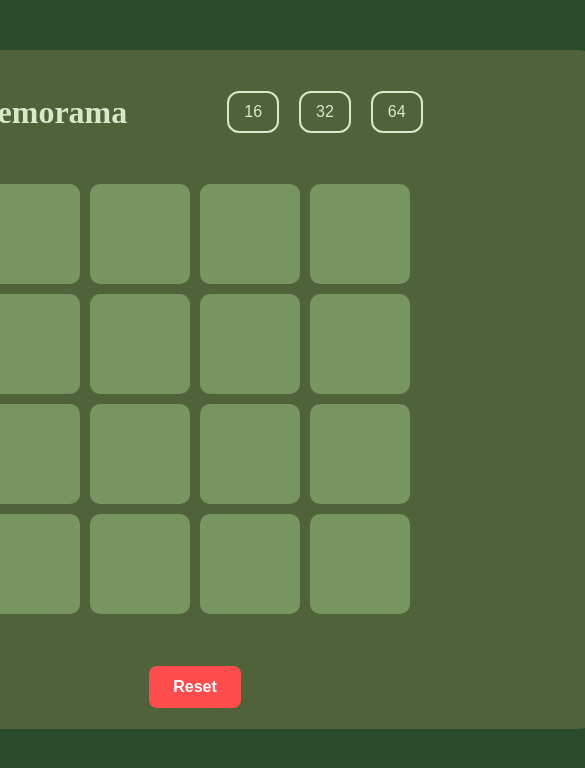
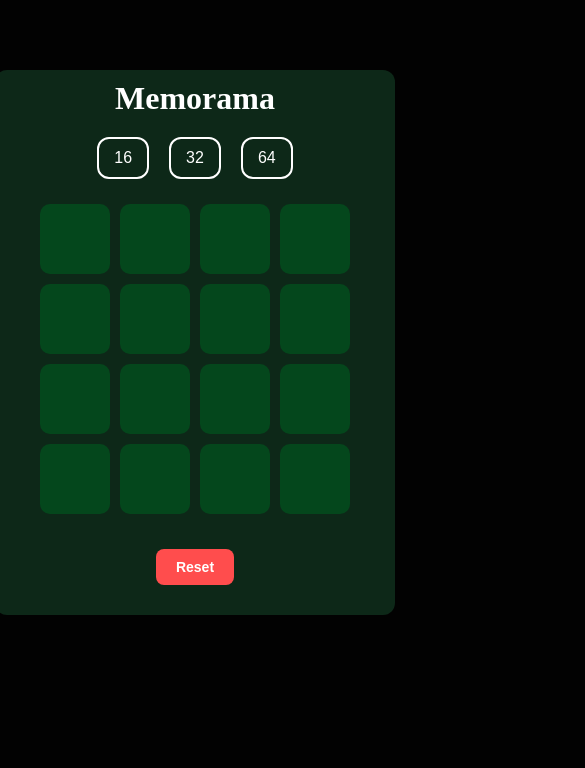
Before and after one commit to AlvaroPerezPedreira/Memorama, a React (Vite) app: page / in a window 390 px wide. Shown: the top 768 px of the page, 585 px wide, since content can reach past the window. Built offline with nearby package versions, Linux system fonts and the light colour scheme.

Commit message:
responsive + palette

```diff
--- a/src/App.css
+++ b/src/App.css
@@ -1,14 +1,15 @@
 .mainContainer {
   display: flex;
   flex-direction: column;
+  align-items: center;
+  border-radius: 16px;
+  overflow: hidden;
   background-color: var(--game-background);
   width: 800px;
   max-width: 1000px;
   height: auto;
-  min-height: 500px;
-  border-radius: 16px;
-  align-items: center;
-  overflow: hidden;
+  position: relative;
+  top: 20px;
 }
 
 .headerContainer {
@@ -17,7 +18,7 @@
   height: 10vh;
   width: 100%;
   max-width: 600px;
-  justify-content: center; /* Centra los elementos */
+  justify-content: center;
   align-items: center;
   margin-top: 20px;
   gap: 100px;
@@ -47,60 +48,60 @@
 }
 
 .cardNumberButton.selected {
-  background-color: #8b9f57;
-  color: white;
+  background-color: var(--button-selected);
+  color: var(--text-color);
 }
 
 .gameContainer {
   display: flex;
   justify-content: center;
   align-items: center;
+  margin-bottom: 20px;
+  margin-top: 20px;
 }
 
 .gameBoard {
   display: grid;
-  grid-gap: 10px; /* Espacio entre las cartas */
+  grid-gap: 10px;
   justify-content: center;
   align-items: center;
   padding: 10px;
-  transition: grid-template-columns 0.3s ease; /* Transición suave cuando cambian las cartas */
+  transition: grid-template-columns 0.3s ease;
   width: auto;
-  margin-bottom: 20px;
-  margin-top: 20px;
 }
 
 .gameBoard[data-cards="16"] {
-  grid-template-columns: repeat(4, 1fr); /* 4 columnas para 16 cartas (4x4) */
-  grid-template-rows: repeat(4, 1fr); /* 4 filas */
+  grid-template-columns: repeat(4, 1fr);
+  grid-template-rows: repeat(4, 1fr);
 }
 
 .gameBoard[data-cards="32"] {
-  grid-template-columns: repeat(8, 1fr); /* 8 columnas para 32 cartas (8x4) */
-  grid-template-rows: repeat(4, 1fr); /* 4 filas */
+  grid-template-columns: repeat(8, 1fr);
+  grid-template-rows: repeat(4, 1fr);
 }
 
 .gameBoard[data-cards="64"] {
-  grid-template-columns: repeat(8, 1fr); /* 8 columnas para 64 cartas (8x8) */
-  grid-template-rows: repeat(8, 1fr); /* 8 filas */
+  grid-template-columns: repeat(8, 1fr);
+  grid-template-rows: repeat(8, 1fr);
 }
 
 .gameBoard[data-cards="32"] .gameCard {
-  font-size: 50px; /* Reduce el tamaño del texto para 32 cartas */
-  padding: 5px; /* Reduce padding */
+  font-size: 50px;
+  padding: 5px;
   width: 90%;
   height: 90%;
 }
 
 .gameBoard[data-cards="64"] .gameCard {
-  font-size: 50px; /* Reduce aún más el tamaño del texto para 64 cartas */
-  padding: 5px; /* Reduce padding */
+  font-size: 50px;
+  padding: 5px;
   width: 90%;
   height: 90%;
 }
 
 .gameCard {
   position: relative;
-  width: 100px; /* Ajusta según tu necesidad */
+  width: 100px;
   height: 100px;
   aspect-ratio: 1;
   background-color: var(--card-background);
@@ -131,10 +132,10 @@
 }
 
 .gameCard.success {
-  background-color: green;
+  background-color: var(--card-success);
   color: var(--text-color);
   transform: rotateY(180deg);
-  transition: transform 0.5s ease-in-out, background-color 0.5s ease-in-out 0.5s; /* Transición con retraso */
+  transition: transform 0.5s ease-in-out, background-color 0.5s ease-in-out 0.5s;
 }
 
 .gameCard.success span {
@@ -152,6 +153,7 @@
   justify-content: center;
   align-items: center;
   max-width: 600px;
+  margin-bottom: 20px;
 }
 
 .footerButtons {
@@ -159,8 +161,8 @@
 }
 
 .resetButton {
-  background-color: #ff4d4d; /* Rojo brillante para destacar */
-  color: white;
+  background-color: var(--reset-button);
+  color: var(--white-full);
   border: none;
   border-radius: 8px;
   padding: 12px 24px;
@@ -171,6 +173,70 @@
 }
 
 .resetButton:hover {
-  background-color: #ff3333; /* Un poco más oscuro cuando pasa el mouse */
-  transform: scale(1.1); /* Efecto de agrandar al pasar el ratón */
+  background-color: var(--reset-button-hover);
+  transform: scale(1.1);
 }
+
+@media (max-width: 850px) {
+  .mainContainer {
+    width: 100%;
+    height: auto;
+    border-radius: 12px;
+    width: 400px;
+  }
+
+  .headerContainer {
+    flex-direction: column;
+    height: auto;
+    gap: 20px;
+    margin-top: 10px;
+  }
+
+  .buttonContainer {
+    flex-wrap: wrap;
+    justify-content: center;
+  }
+
+  .gameBoard {
+    grid-gap: 10px;
+    padding: 5px;
+    height: auto;
+    width: 300px;
+  }
+
+  .gameBoard[data-cards="16"] {
+    grid-template-columns: repeat(4, 1fr);
+    grid-template-rows: repeat(4, 1fr);
+  }
+
+  .gameBoard[data-cards="32"],
+  .gameBoard[data-cards="64"] {
+    grid-template-columns: repeat(4, 1fr);
+    grid-template-rows: auto;
+  }
+
+  .gameCard {
+    width: 70px;
+    height: 70px;
+    font-size: 30px;
+  }
+
+  .gameBoard[data-cards="32"] .gameCard,
+  .gameBoard[data-cards="64"] .gameCard {
+    font-size: 25px;
+    width: 85%;
+    height: 85%;
+  }
+
+  .footerContainer {
+    flex-direction: column;
+    height: auto;
+    padding: 10px;
+    position: relative;
+  }
+
+  .resetButton {
+    padding: 10px 20px;
+    font-size: 14px;
+  }
+}
--- a/src/App.tsx
+++ b/src/App.tsx
@@ -14,7 +14,7 @@ function App() {
   const [shuffledCards, setShuffledCards] = useState<string[]>([]);
   const [flipped, setFlipped] = useState<number[]>([]);
   const [matched, setMatched] = useState<Set<number>>(new Set());
-  const [showFireworks, setShowFireworks] = useState<boolean>(false); // Nuevo estado para controlar los fuegos artificiales
+  const [showFireworks, setShowFireworks] = useState<boolean>(false);
 
   const getCards = (cardNumber: number) => {
     let selectedEmojis;
@@ -29,12 +29,9 @@ function App() {
 
     const shuffled: string[] = getShuffledPairs([...selectedEmojis]);
     setShuffledCards(shuffled);
-    console.log("Shuffled Cards:", shuffled);
   };
 
   useEffect(() => {
-    console.log("bucle2");
-
     getCards(cardNumber);
     setFlipped([]);
     setMatched(new Set());
@@ -43,7 +40,7 @@ function App() {
 
   useEffect(() => {
     if (matched.size === cardNumber) {
-      setShowFireworks(true); // Activar los fuegos artificiales cuando todas las cartas coincidan
+      setShowFireworks(true);
     }
   }, [matched, cardNumber]);
 
@@ -56,7 +53,7 @@ function App() {
 
   const handleCardClick = (index: number) => {
     if (flipped.includes(index) || flipped.length === 2 || matched.has(index))
-      return; // Evitar hacer clic en cartas ya volteadas o coincidentes
+      return;
 
     const newFlipped = [...flipped, index];
     setFlipped(newFlipped);
@@ -67,13 +64,12 @@ function App() {
       const secondEmoji = shuffledCards[secondIndex];
 
       if (firstEmoji === secondEmoji) {
-        // Si las cartas coinciden, agregar a matched
         setMatched((prevMatched) =>
           new Set(prevMatched).add(firstIndex).add(secondIndex)
         );
       }
 
-      setTimeout(() => setFlipped([]), 1000); // Oculta las cartas después de 1s
+      setTimeout(() => setFlipped([]), 1000);
     }
   };
 
@@ -115,7 +111,7 @@ function App() {
             left: 0,
             width: "100%",
             height: "100%",
-            pointerEvents: "none", // Esto permite interactuar con los botones debajo
+            pointerEvents: "none",
           }}
         >
           <Fireworks
--- a/src/index.css
+++ b/src/index.css
@@ -1,16 +1,21 @@
 body {
-  margin: 0; /* Elimina márgenes predeterminados */
-  height: auto; /* Hace que el body ocupe toda la altura de la ventana */
+  margin: 0;
+  height: auto;
   display: flex;
-  justify-content: center; /* Centra el contenido horizontalmente */
-  align-items: center; /* Centra el contenido verticalmente */
-  background-color: var(--main-background); /* Fondo del body */
+  justify-content: center;
+  align-items: center;
+  background-color: var(--main-background);
   padding: 50px;
 }
 
 :root {
-  --main-background: #294b29;
-  --game-background: #50623a;
-  --card-background: #789461;
-  --text-color: #dbe7c9;
+  --main-background: #020202;
+  --game-background: #0d2818;
+  --card-background: #04471c;
+  --card-success: #16db65;
+  --button-selected: #058c42;
+  --text-color: #ffffff;
+  --reset-button: #ff4d4d;
+  --reset-button-hover: #ff3333;
+  --white-full: #ffffff;
 }
```
Also changed, not shown: 1 other file (tests, documents, lock files or other folders).
